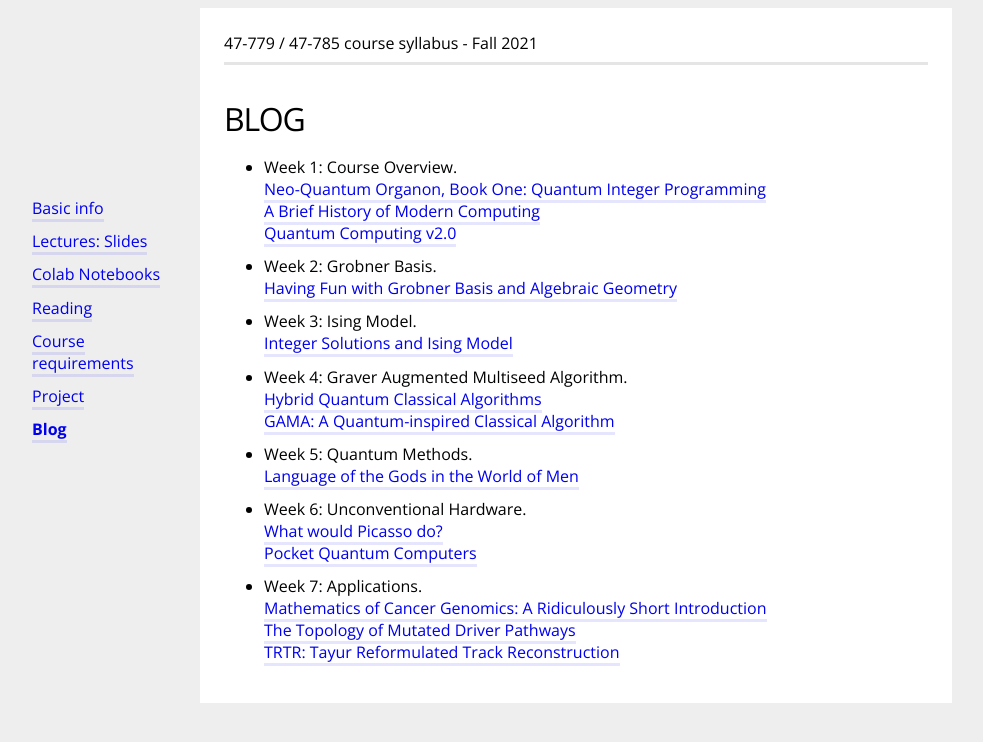
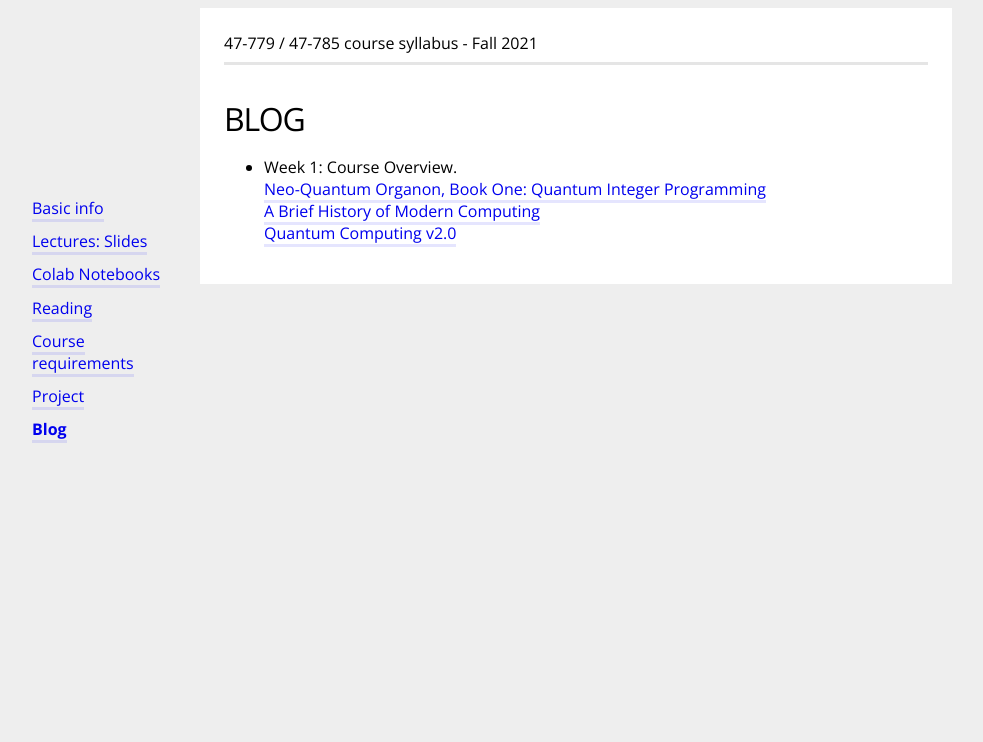
Before and after one commit to bernalde/QuIPML, a Jekyll site: the page built from blog.md, in a window 1280 px wide. Shown: the top 742 px of the page, without its empty margins (64-1047 px from the left). Built offline with Jekyll 4.4.1, drawn with Linux system fonts in a browser that asks for light colours.

Commit message:
hide blog weeks

```diff
--- a/blog.md
+++ b/blog.md
@@ -15,7 +15,7 @@ Selected blog posts from MyAmpleLife.
 
 
 
-- Week 2: Grobner Basis.<br>
+<!-- - Week 2: Grobner Basis.<br>
 [Having Fun with Grobner Basis and Algebraic Geometry](http://www.myamplelife.com/wp/2018/10/grobner-basis/)
 
 - Week 3: Ising Model.<br>
@@ -35,4 +35,4 @@ Selected blog posts from MyAmpleLife.
 - Week 7: Applications.<br>
 [Mathematics of Cancer Genomics: A Ridiculously Short Introduction](http://www.myamplelife.com/wp/2019/07/mathematics-for-cancer-genomics-a-ridiculously-short-introduction/)<br>
 [The Topology of Mutated Driver Pathways](http://www.myamplelife.com/wp/2019/06/the-topology-of-mutated-driver-pathways/)<br>
-[TRTR: Tayur Reformulated Track Reconstruction](http://www.myamplelife.com/wp/2020/07/trtr-tayur-reformulated-track-reconstruction/)
+[TRTR: Tayur Reformulated Track Reconstruction](http://www.myamplelife.com/wp/2020/07/trtr-tayur-reformulated-track-reconstruction/) -->
```
